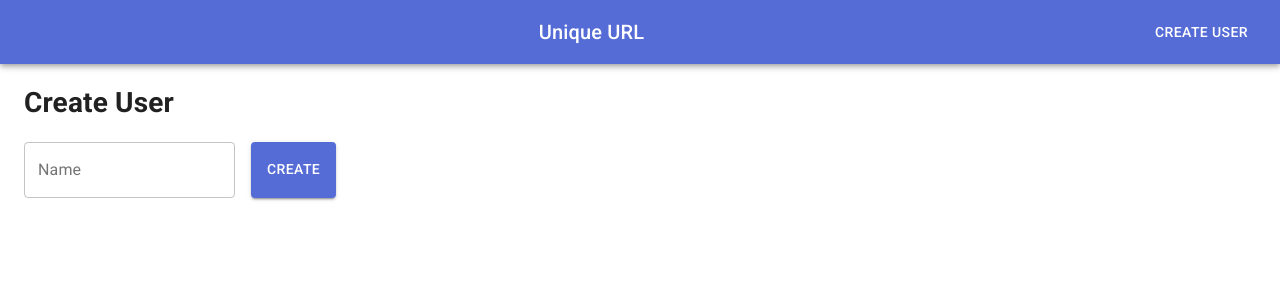
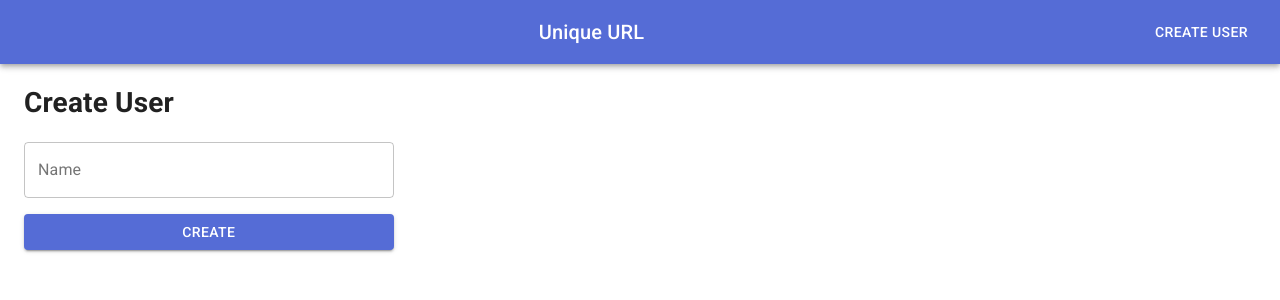
Before and after one commit to icaroov/nextjs-mongodb, a Next.js app: page /new in a window 1280 px wide. Shown: the top 300 px of the page. Built offline with nearby package versions, Linux system fonts and the light colour scheme.

Commit message:
refactor: text field component

```diff
--- a/src/components/TextField.tsx
+++ b/src/components/TextField.tsx
@@ -1,15 +1,11 @@
+import React from "react";
 import { createStyles, Theme, makeStyles } from "@material-ui/core/styles";
-import {
-  Button,
-  TextField as MuiTextField,
-  TextFieldProps as MuiTextFieldProps,
-} from "@material-ui/core";
-import React from "react";
+import { Button, TextField as MuiTextField } from "@material-ui/core";
 
 const useStyles = makeStyles((theme: Theme) =>
   createStyles({
     margin: {
-      marginRight: theme.spacing(2),
+      marginBottom: theme.spacing(2),
     },
     container: {
       display: "flex",
@@ -19,6 +15,8 @@ const useStyles = makeStyles((theme: Theme) =>
     },
     form: {
       display: "flex",
+      flexDirection: "column",
+      maxWidth: "30%",
     },
   })
 );
@@ -64,7 +62,8 @@ const TextField = ({
         placeholder={placeholder}
         value={value}
       />
-      <Button variant="contained" color="primary" type="submit">
+
+      <Button variant="contained" color="primary" type="submit" size="medium">
         {children}
       </Button>
     </form>
```
